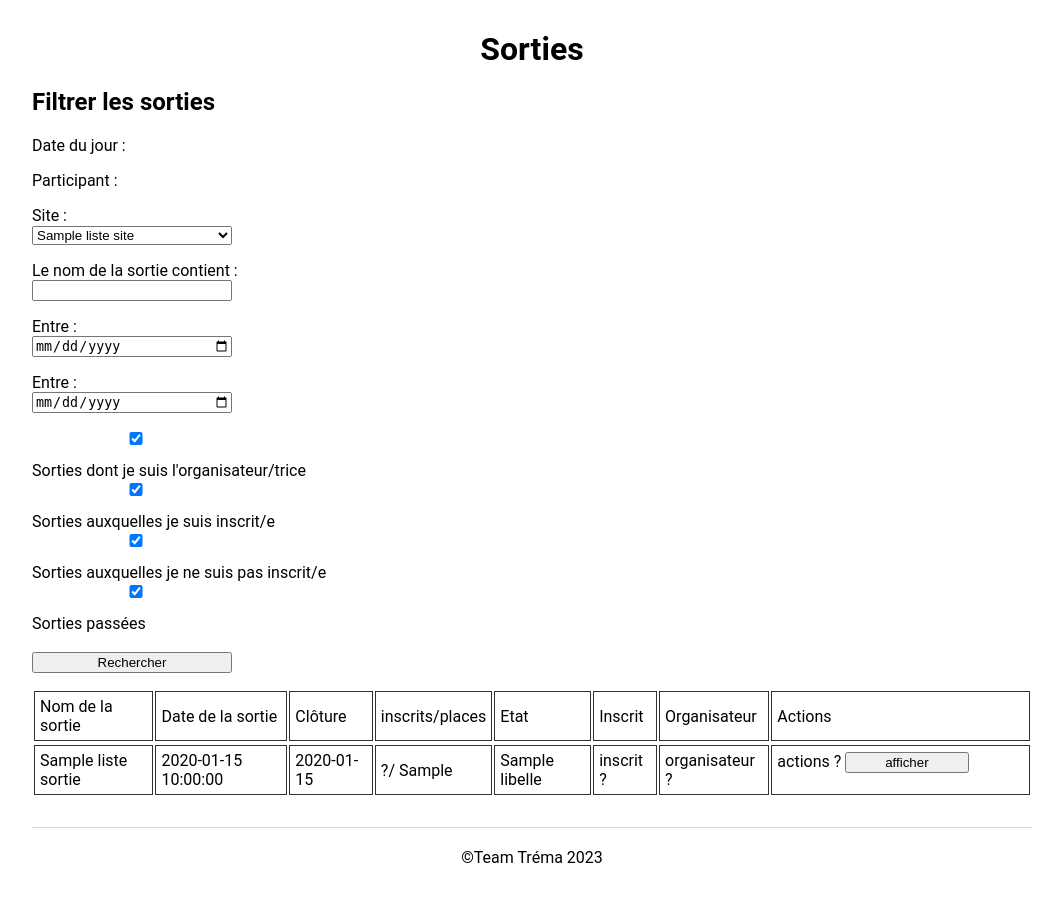
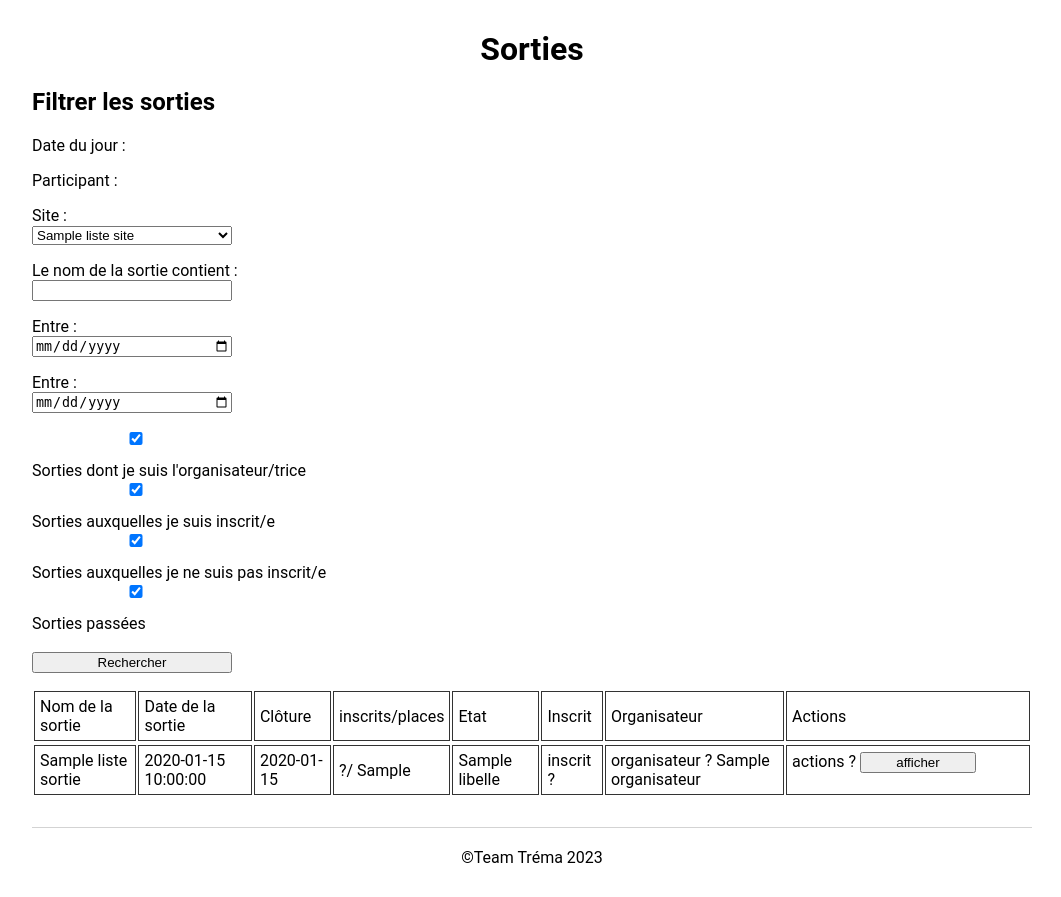
Before and after one commit to blargtille/Projet_Symfony, a Symfony app: template templates/sortie/accueil.html.twig in a window 1280 px wide. Shown: the part 302-1199 px from the top of the page, without its empty margins (108-1169 px from the left). Run offline with Twig, Linux system fonts and the light colour scheme; the template is opened without the code that fills it: most values are stand-ins (such as "Sample title", 1, 10 or a date in 2020); some libraries are stand-ins or nearby versions.

Commit message:
changement entite lien user et sortie

```diff
--- a/templates/sortie/accueil.html.twig
+++ b/templates/sortie/accueil.html.twig
@@ -75,7 +75,7 @@
                     <td> ?/ {{ sortie.nbInscriptionMax }} </td>
                     <td> {{ sortie.etatE.libelle }} </td>
                     <td> inscrit ? </td>
-                    <td> organisateur ?</td>
+                    <td> organisateur ? {{ sortie.organisateur.nom }}</td>
                     <td> actions ?  <input type="button" name="afficher" value="afficher"></td>
                 </tr>
                 </a>
```
